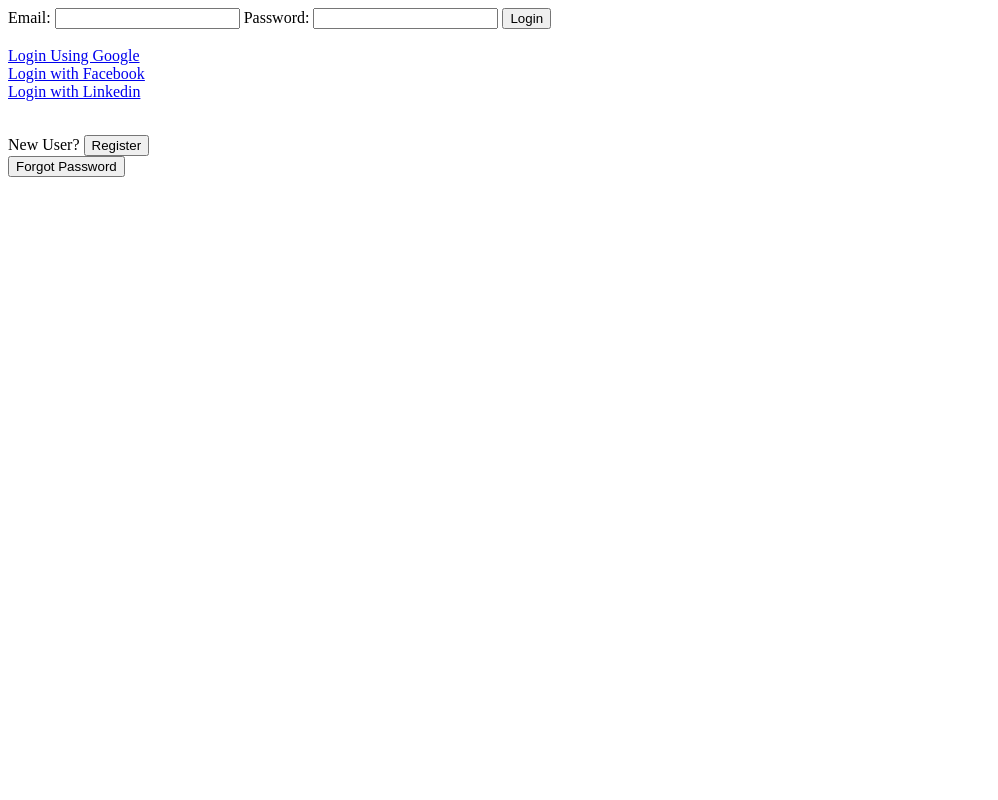
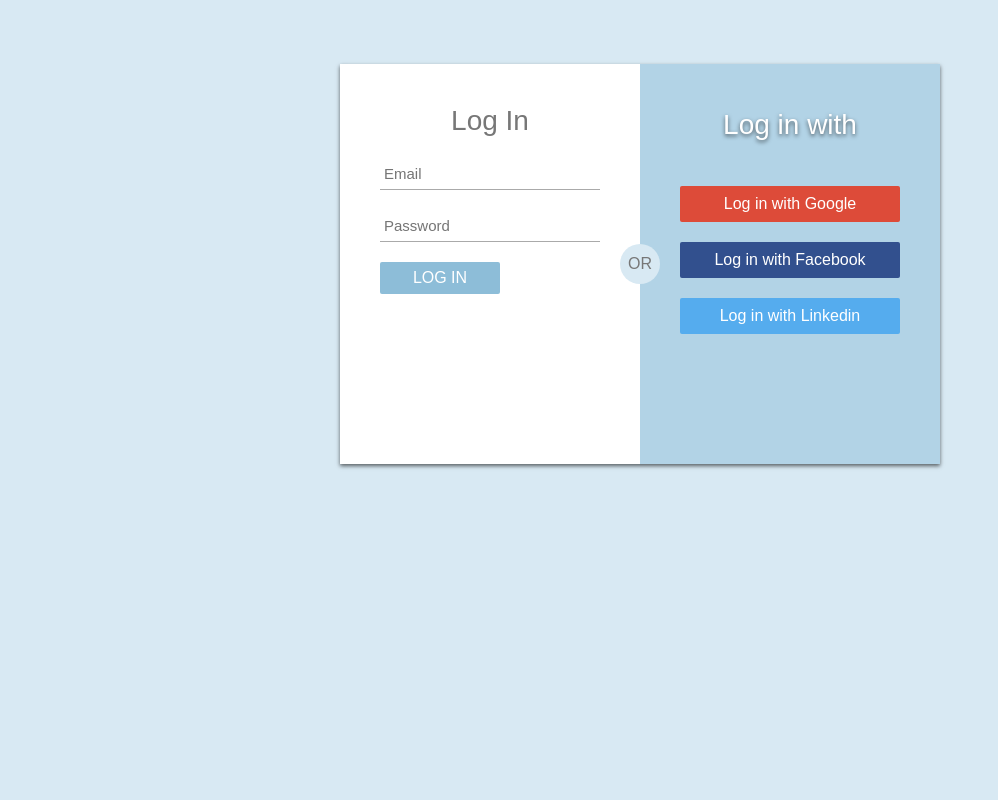
Before and after one commit to tinktankin/tink-mycontact, a Django app: template webapp/templates/webapp/login.html in a window 1280 px wide. Shown: the whole page, without its empty margins (0-998 px from the left). Run offline with Django 3.2, Linux system fonts and the light colour scheme; the template is opened without the code that fills it, so the values that code supplies are empty; some libraries are stand-ins or nearby versions.

Commit message:
Templates directory and /login created

```diff
--- /dev/null
+++ b/templates/base.html
@@ -0,0 +1,43 @@
+<!DOCTYPE html>
+{% load static %}
+<html lang="en">
+
+<head>
+
+    <meta charset="UTF-8">
+    <meta name="viewport" content="width=device-width, initial-scale=1.0">
+    <title>{% block title %}{% endblock title %}</title>
+
+    <!-- bootstrap -->
+    <link rel="stylesheet" href="https://stackpath.bootstrapcdn.com/bootstrap/4.5.0/css/bootstrap.min.css"
+        integrity="sha384-9aIt2nRpC12Uk9gS9baDl411NQApFmC26EwAOH8WgZl5MYYxFfc+NcPb1dKGj7Sk" crossorigin="anonymous">
+
+    {% block style %}
+    {% endblock style %}
+
+    {% block script %}
+    {% endblock script %}
+
+</head>
+
+<body>
+
+    {% block body %}
+    {% endblock body %}
+
+
+
+
+    <!-- JS, Popper.js, and jQuery -->
+    <script src="https://code.jquery.com/jquery-3.5.1.slim.min.js"
+        integrity="sha384-DfXdz2htPH0lsSSs5nCTpuj/zy4C+OGpamoFVy38MVBnE+IbbVYUew+OrCXaRkfj" crossorigin="anonymous">
+    </script>
+    <script src="https://cdn.jsdelivr.net/npm/popper.js@1.16.0/dist/umd/popper.min.js"
+        integrity="sha384-Q6E9RHvbIyZFJoft+2mJbHaEWldlvI9IOYy5n3zV9zzTtmI3UksdQRVvoxMfooAo" crossorigin="anonymous">
+    </script>
+    <script src="https://stackpath.bootstrapcdn.com/bootstrap/4.5.0/js/bootstrap.min.js"
+        integrity="sha384-OgVRvuATP1z7JjHLkuOU7Xw704+h835Lr+6QL9UvYjZE3Ipu6Tp75j7Bh/kR0JKI" crossorigin="anonymous">
+    </script>
+</body>
+
+</html>
--- /dev/null
+++ b/webapp/static/css/login.css
@@ -0,0 +1,157 @@
+body {
+    margin: 0;
+    padding: 0;
+    background-color: #d8e9f3;
+    color: #777;
+    font-size: 16px;
+    font-family: sans-serif;
+    font-weight: 300;
+}
+
+#login-box {
+    position: relative;
+    margin: 5% auto;
+    height: 400px;
+    background-color: #fff;
+    box-shadow: 0 2px 4px rgba(0, 0, 0, 0.6);
+    width: 600px;
+}
+
+.left-box {
+    position: absolute;
+    top: 0;
+    left: 0;
+    box-sizing: border-box;
+    padding: 40px;
+    width: 300px;
+    height: 400px
+}
+
+.left-bottom {
+    text-align: center;
+    position: absolute;
+    /* top: 250px;
+    left: 0;
+    width: 100%;
+    height: 37.5%; */
+    background-color: #b2d3e6;
+    /* font-size: 20px */
+}
+
+h1 {
+    margin: 0 0 20px 0;
+    font-weight: 300;
+    font-size: 28px;
+    text-align: center;
+}
+
+input[type='text'],
+input[type='email'],
+input[type='password'] {
+    display: block;
+    box-sizing: border-box;
+    margin-bottom: 20px;
+    padding: 4px;
+    width: 220px;
+    height: 32px;
+    border: none;
+    outline: none;
+    border-bottom: 1px solid #aaa;
+    font-family: 400;
+    font-size: 15px;
+    transition: 0.2s ease;
+}
+
+input[type='submit'] {
+    margin-bottom: 28px;
+    width: 120px;
+    height: 32px;
+    background-color: #8dbdd8;
+    border: none;
+    border-radius: 2px;
+    color: #fff;
+    font-family: sans-serif;
+    font-weight: 500;
+    text-transform: uppercase;
+    transition: 0.2s ease;
+    cursor: pointer;
+}
+
+a[href='signup'] {
+    margin-bottom: 28px;
+    width: 120px;
+    height: 32px;
+    background-color: #8dbdd8;
+    border: none;
+    border-radius: 2px;
+    color: #fff;
+    font-family: sans-serif;
+    font-weight: 500;
+    text-transform: uppercase;
+    transition: 0.2s ease;
+    cursor: pointer;
+}
+
+input[type='submit']:hover,
+input[type='submit']:focus {
+    background-color: #68a7ca;
+    transition: 0.2s ease;
+}
+
+.right-box {
+    position: absolute;
+    top: 0;
+    right: 0;
+    box-sizing: border-box;
+    padding: 40px;
+    width: 300px;
+    height: 400px;
+    background-color: #b2d3e6;
+    background-size: cover;
+}
+
+.or {
+    position: absolute;
+    top: 180px;
+    left: 280px;
+    width: 40px;
+    height: 40px;
+    background: #d8e9f3;
+    border-radius: 50%;
+    background-origin: 0 2px 4px rgba(0, 0, 0, 0.6);
+    line-height: 40px;
+    text-align: center;
+}
+
+.right-box .signinwith {
+    display: block;
+    margin-bottom: 40px;
+    font-size: 28px;
+    color: #fff;
+    text-align: center;
+    text-shadow: 0 2px 4px rgba(0, 0, 0, 0.6);
+}
+
+button.social {
+    border: none;
+    margin-bottom: 20px;
+    width: 220px;
+    height: 36px;
+    border-radius: 2px;
+    color: #fff;
+    font-family: sans-serif;
+    transition: 0.2s ease;
+    cursor: pointer;
+}
+
+.google {
+    background-color: #dd4b39;
+}
+
+.facebook {
+    background-color: #32508e;
+}
+
+.linkedin {
+    background-color: #55acee;
+}
--- a/webapp/templates/webapp/login.html
+++ b/webapp/templates/webapp/login.html
@@ -1,3 +1,85 @@
+{% extends 'webapp/webapp_base.html' %}
+{% load static %}
+{% block title %}
+Login
+{% endblock title %}
+
+{% block style %}
+<link rel="stylesheet" href="{% static 'css/login.css' %}">
+{% endblock style %}
+
+{% block script %}
+
+<!-- <script>
+	alert("Conencted")
+</script> -->
+
+<script language="JavaScript">
+	function Validate() {
+		if (document.frm1.email.value == "") {
+			alert("Invaild mail id");
+			window.location = "http://127.0.0.1:8000/login";
+			return false;
+		} else {
+			return true;
+		}
+
+	}
+</script>
+
+{% endblock script %}
+{% block body %}
+
+<!-- First Option -->
+<div id="login-box">
+	<div class="left-box">
+
+		<form method="post" name="frm1">
+			{% csrf_token %}
+			<h1>Log In</h1>
+
+			<input type="email" name="email" placeholder="Email">
+			<input type="password" name="password" placeholder="Password">
+
+			<input type="submit" value="Log In" onClick="return Validate()">
+
+		</form>
+		<!-- <div class="left-bottom d-flex">
+			Forgot your Password?
+			<a href="forgotpass">Click Here!</a>
+			<br>
+			<a href="signup">
+				<button>Sign Up</button>
+			</a>
+		</div> -->
+	</div>
+
+
+
+	<div class="right-box">
+		<span class="signinwith">
+			Log in with
+		</span>
+		<a href="{% url 'social:begin' 'google-oauth2' %}?next={{ request.path }">
+                <button class="social google">Log in with Google</button>
+            </a>
+            <a href="{% url 'social:begin' 'facebook' %}?next={{ request.path }}">
+			<button class="social facebook">Log in with Facebook</button>
+		</a>
+		<a href="{% url 'social:begin' 'linkedin-oauth2' %}?next={{ request.path }">
+                <button class="social linkedin">Log in with Linkedin</button>
+            </a>
+        </div>
+
+        <div class="or">
+            OR
+        </div>
+</div>
+{% endblock body %}
+
+<!-- Previous HTML -->
+
+<!--
 <html>
 <head>
 	<title>Login</title>
@@ -28,7 +110,7 @@ else
 		<br><br>
 	<a href="{% url 'social:begin' 'google-oauth2' %}?next={{ request.path }">Login Using Google</a><br>
 	<a href="{% url 'social:begin' 'facebook' %}?next={{ request.path }}">Login with Facebook</a><br>
-	<a href="{% url 'social:begin' 'linkedin-oauth2' %}?next={{ request.path }">Login with Linkedin</a>
+		<a href="{% url 'social:begin' 'linkedin-oauth2' %}?next={{ request.path }">Login with Linkedin</a>
 	<br><br>
 	</form>
 	New User? <a href="signup"><button>Register</button></a>
@@ -36,3 +118,4 @@ else
 
 
 </body>
+-->
--- /dev/null
+++ b/webapp/templates/webapp/webapp_base.html
@@ -0,0 +1,13 @@
+{% extends 'base.html' %}
+
+{% block title %}
+{% endblock title %}
+
+{% block style %}
+{% endblock style %}
+
+{% block script %}
+{% endblock script %}
+
+{% block body %}
+{% endblock body %}
```
Also changed, not shown: icms/settings.py (+17 -18 lines).
